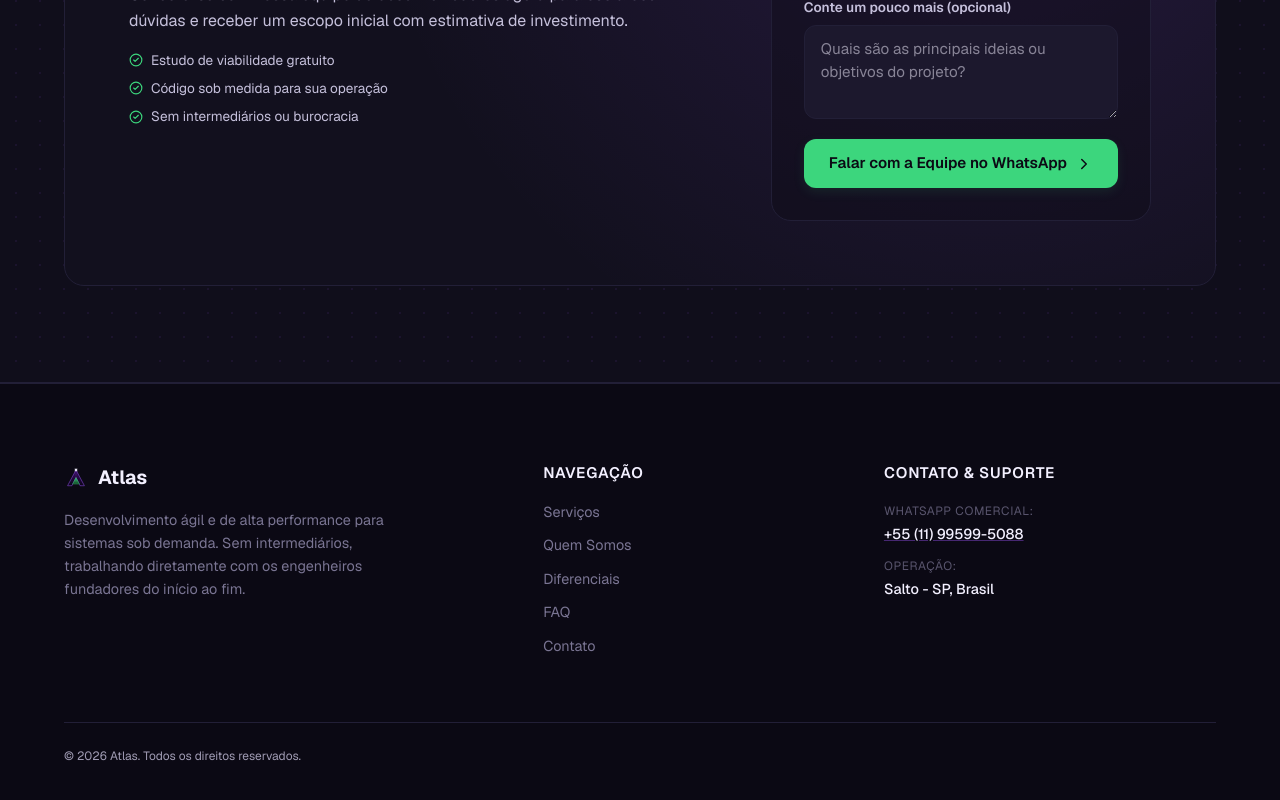
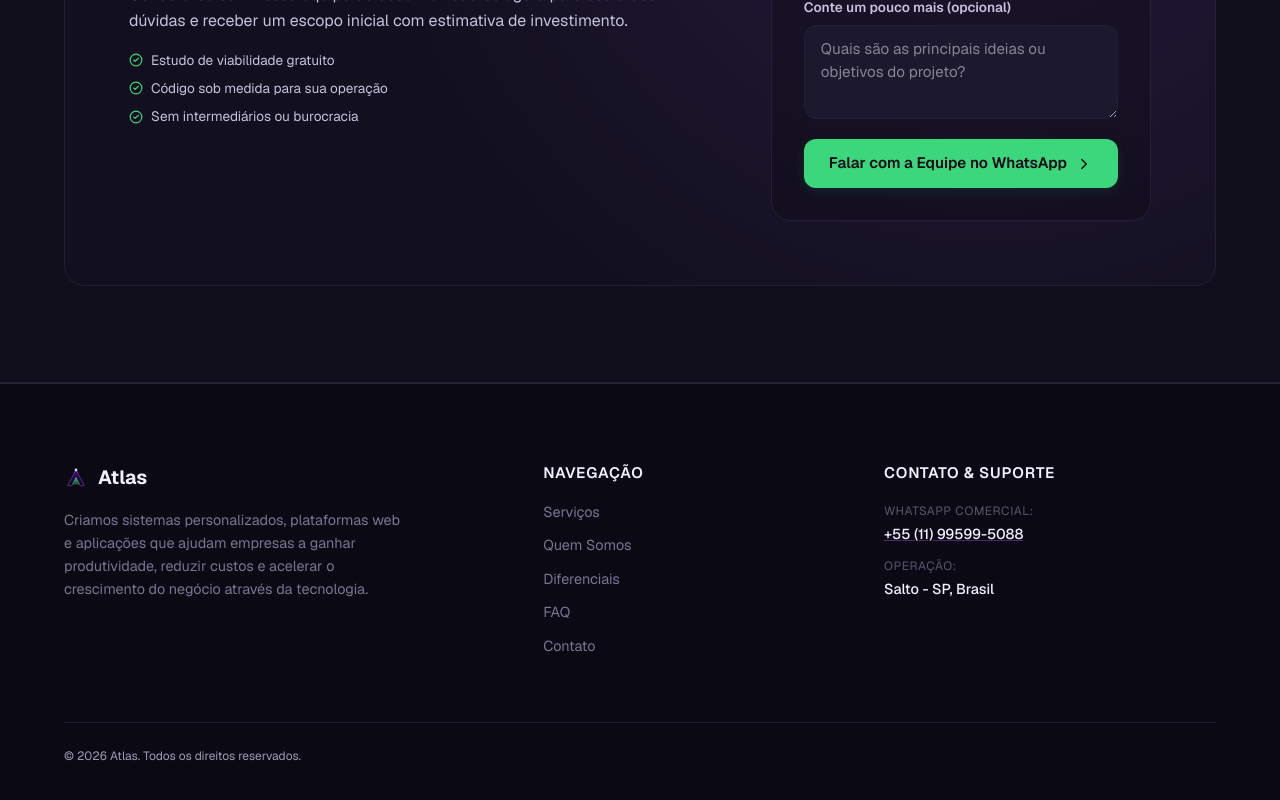
Before and after one commit to Matiaszz/atlas_landing, a Next.js app: page / in a window 1280 px wide. Shown: the part 5011-5811 px from the top of the page. Built offline with nearby package versions, Linux system fonts and the light colour scheme.

Commit message:
Atlas 1.1.1

```diff
--- a/src/app/page.tsx
+++ b/src/app/page.tsx
@@ -834,8 +834,7 @@ export default function Home() {
             <span>Atlas</span>
           </div>
           <p className="footer-tagline">
-            Desenvolvimento ágil e de alta performance para sistemas sob demanda. Sem intermediários, trabalhando diretamente com os engenheiros fundadores do início ao fim.
-          </p>
+Criamos sistemas personalizados, plataformas web e aplicações que ajudam empresas a ganhar produtividade, reduzir custos e acelerar o crescimento do negócio através da tecnologia.          </p>
         </div>
 
         <div className="footer-links-col">
```
